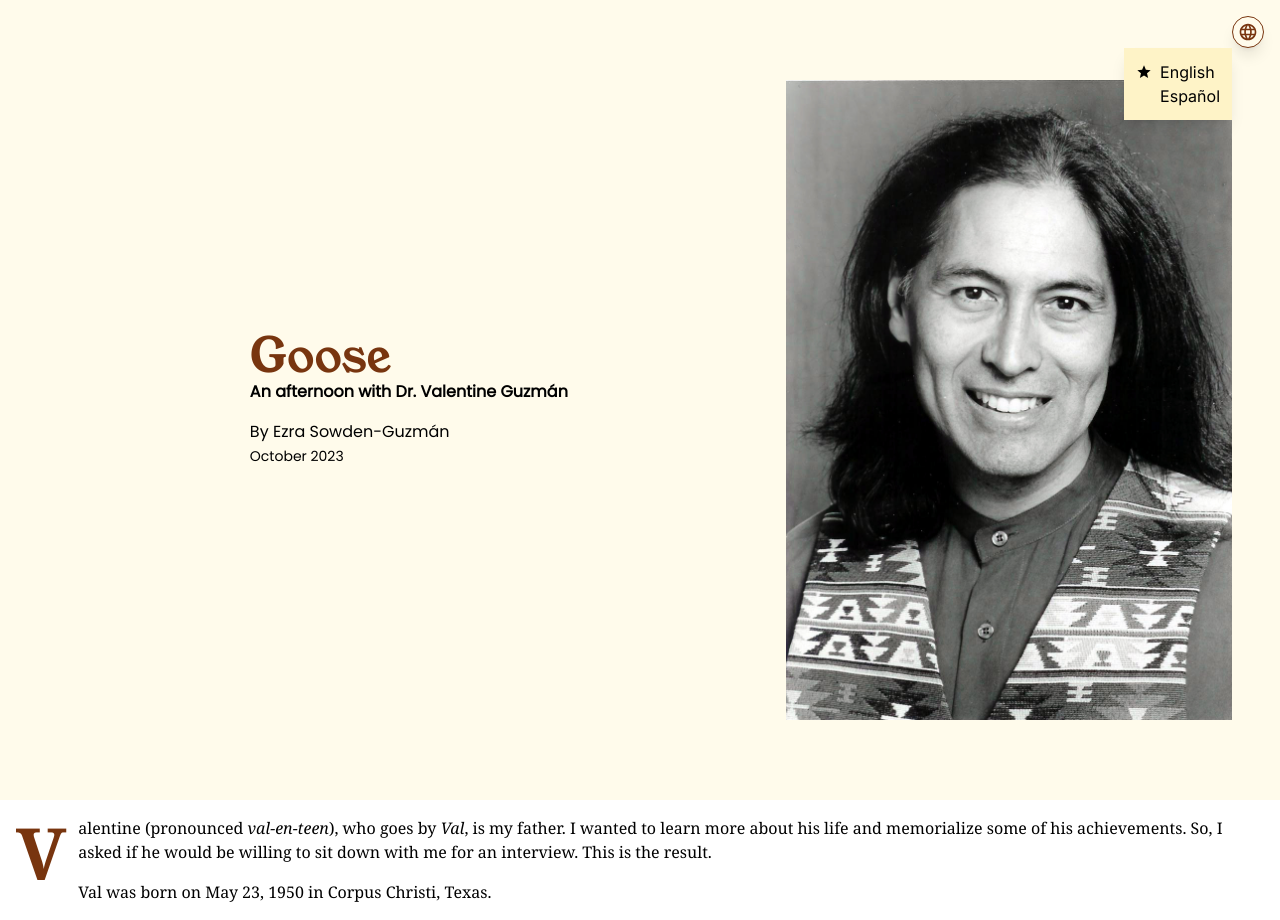
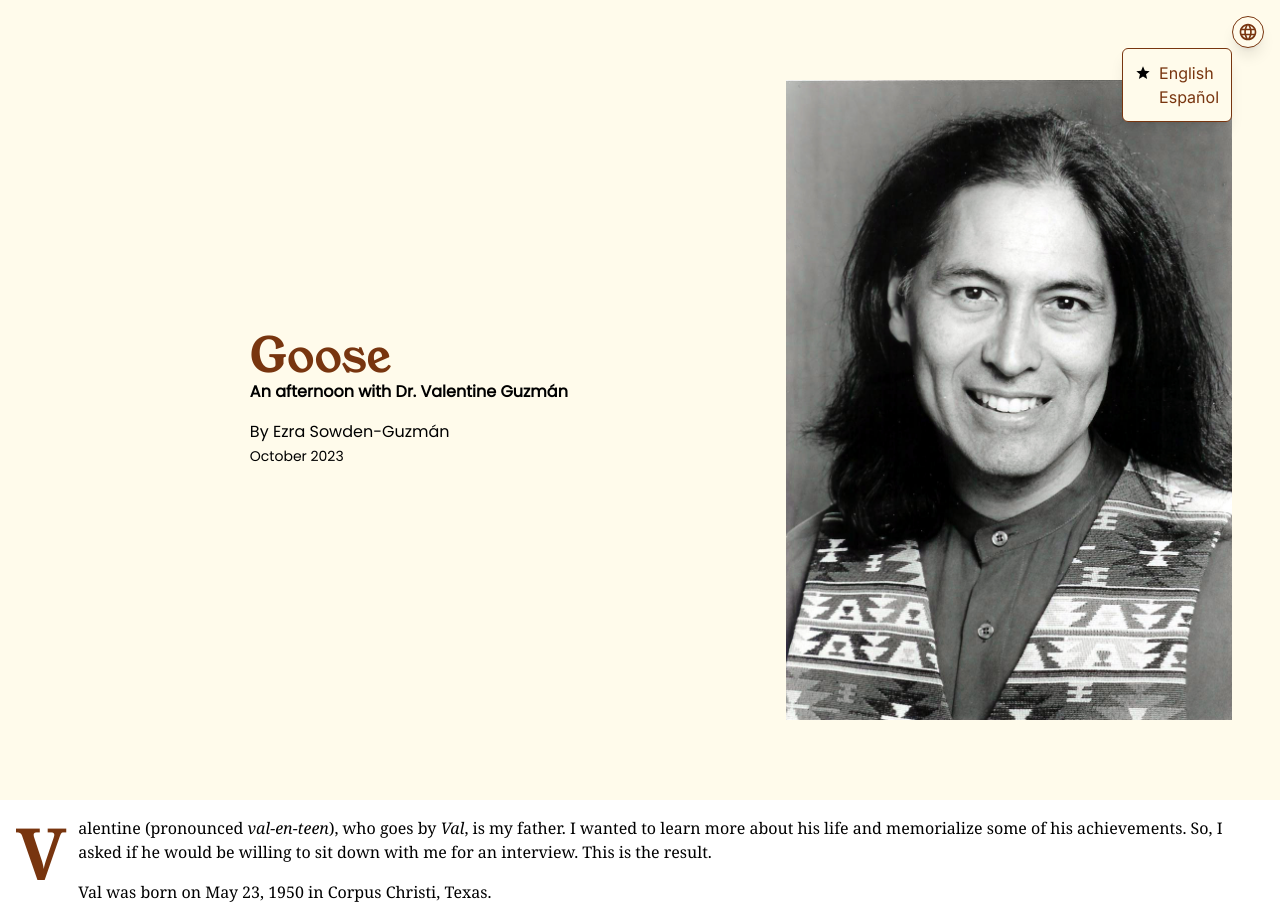
Before and after one commit to ezra-sg/portfolio, a Next.js app: page /val/en in a window 1280 px wide. Both pictures are taken after a click on the button "Switch language". Built offline with nearby package versions, Linux system fonts and the light colour scheme.

Commit message:
update language switcher a11y, some styling

```diff
--- a/components/val/language-switcher/language-switcher.tsx
+++ b/components/val/language-switcher/language-switcher.tsx
@@ -26,7 +26,12 @@ export default function LanguageSwitcher() {
     }]);
 
     function toggleLanguageMenu() {
-        setIsOpen(!isOpen);
+        const newIsOpen = !isOpen;
+        setIsOpen(newIsOpen);
+
+        if (newIsOpen) {
+            menuRef.current?.focus();
+        }
     }
 
     // setup clickaway listener
@@ -59,10 +64,9 @@ export default function LanguageSwitcher() {
             className="h-8 w-8 flex justify-center items-center rounded-full border-[1px] border-amber-900 bg-amber-50 dark:bg-slate-950 dark:border-amber-50 shadow-lg"
             onClick={toggleLanguageMenu}
         >
-            <MdLanguage className="text-amber-900 dark:text-amber-50 h-5 w-5" />
+            <MdLanguage className="text-amber-900 dark:text-amber-50 h-5 w-5" aria-hidden="true" />
         </button>
 
-        {/* eztodo switch to native dialog? */}
         <menu
             ref={menuRef}
             id="language-switcher-popup"
@@ -71,13 +75,21 @@ export default function LanguageSwitcher() {
             aria-label={t('nav.popup-label')}
             hidden={!isOpen}
             aria-hidden={!isOpen}
-            className="absolute top-8 right-8 shadow-lg p-3 bg-amber-100"
+            className="absolute top-8 right-8 shadow-lg p-3 bg-amber-50 border-[1px] border-amber-900 dark:border-amber-50 dark:bg-slate-950 rounded-md"
         >
             {links.current.map(({ href, label, title }) => (
                 <li key={title} className="flex items-center gap-2">
-                    <MdStar className={href === path ? 'text-black' : 'text-transparent'} />
+                    <MdStar
+                        className={href === path ? 'text-black dark:text-amber-50' : 'text-transparent'}
+                        aria-hidden="true"
+                    />
 
-                    <Link href={href} title={title}>
+                    <Link
+                        href={href}
+                        title={title}
+                        aria-current={href === path ? 'page' : undefined}
+                        className="text-amber-900 hover:underline dark:text-amber-50"
+                    >
                         {label}
                     </Link>
                 </li>
```
